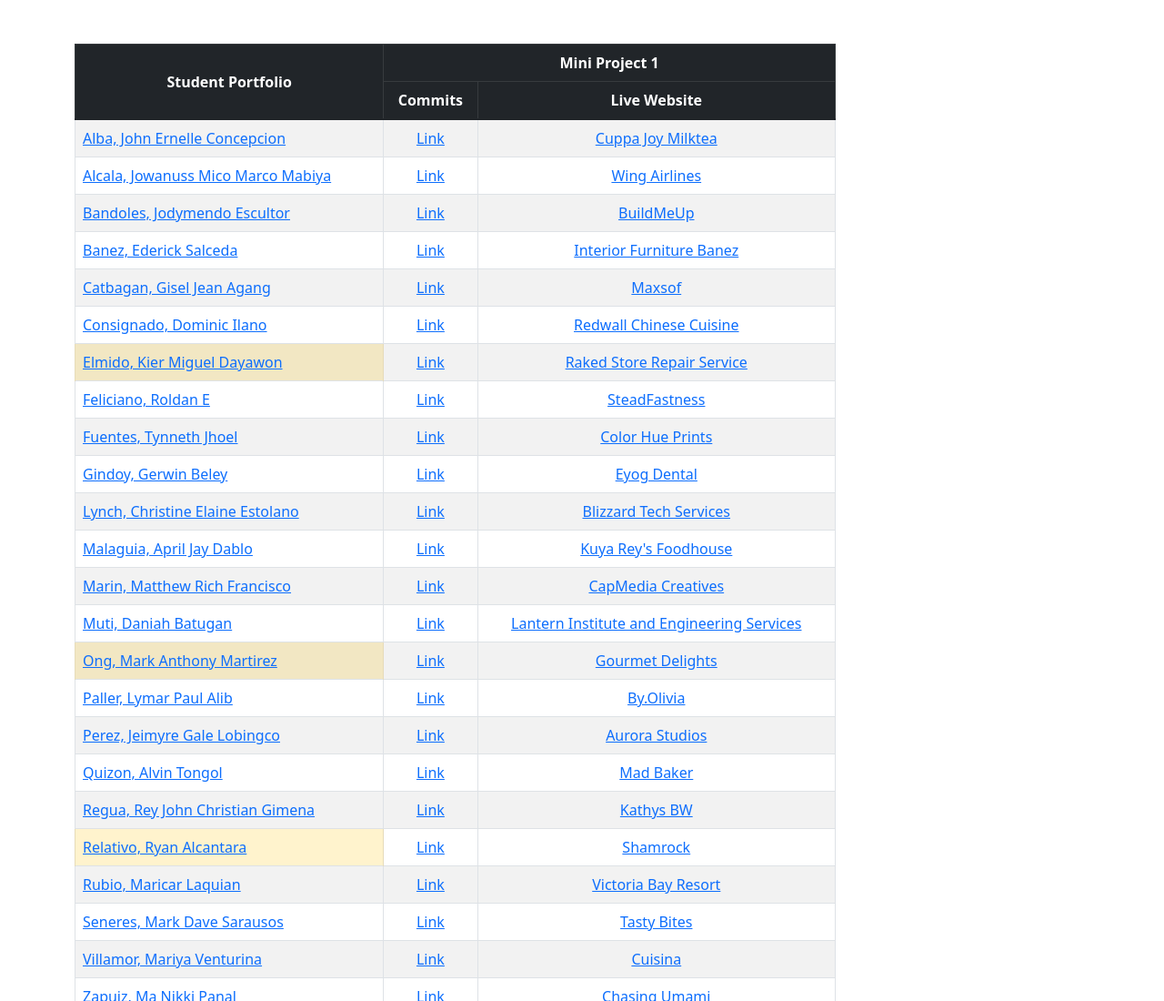
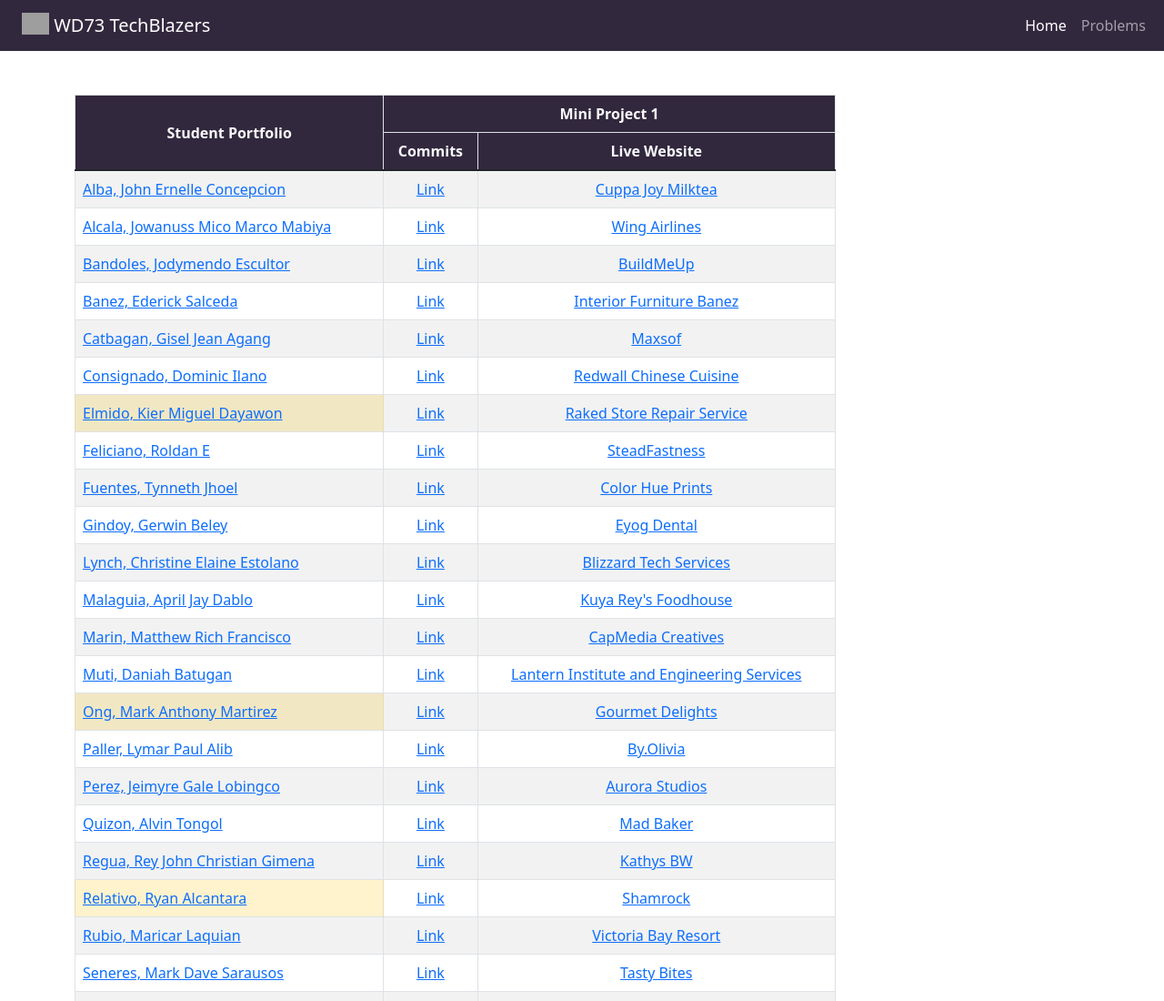
Before and after one commit to klanezurbano/simple-website, a plain HTML site: page index.html in a window 1280 px wide. Shown: the top 1100 px of the page at 91% size. Drawn offline with nearby package versions, Linux system fonts and the light colour scheme; grey boxes are pictures that could not be loaded.

Commit message:
:sparkles: Added navbar and violet color theme

```diff
--- a/index.html
+++ b/index.html
@@ -6,12 +6,39 @@
   <title>WD73 TechBlazers Student List</title>
   <link rel="icon" type="image/x-icon" href="./images/techblazers-logo.ico">
   <link href="https://cdn.jsdelivr.net/npm/bootstrap@5.2.3/dist/css/bootstrap.min.css" rel="stylesheet" integrity="sha384-rbsA2VBKQhggwzxH7pPCaAqO46MgnOM80zW1RWuH61DGLwZJEdK2Kadq2F9CUG65" crossorigin="anonymous">
+  <style>
+    .bg-techblazers {
+      background-color: #32283e;
+    }
+  </style>
 </head>
 
 <body>
+  <nav class="navbar navbar-expand-lg navbar-dark bg-techblazers">
+    <div class="container-fluid">
+      <div class="container-fluid">
+        <a class="navbar-brand" href="#">
+          <img src="./images/techblazers-logo.png" alt="Logo" width="30" height="24" class="d-inline-block align-text-top">
+          WD73 TechBlazers
+        </a>
+      </div><button class="navbar-toggler" type="button" data-bs-toggle="collapse" data-bs-target="#navbarNav" aria-controls="navbarNav" aria-expanded="false" aria-label="Toggle navigation">
+        <span class="navbar-toggler-icon"></span>
+      </button>
+      <div class="collapse navbar-collapse" id="navbarNav">
+        <ul class="navbar-nav">
+          <li class="nav-item">
+            <a class="nav-link active" aria-current="page" href="#">Home</a>
+          </li>
+          <li class="nav-item">
+            <a class="nav-link" href="#">Problems</a>
+          </li>
+        </ul>
+      </div>
+    </div>
+  </nav>
   <div class="container">
     <table class="table table-striped table-bordered table-hover w-75 my-5">
-      <thead class="table-dark align-middle text-center">
+      <thead class="bg-techblazers text-light align-middle text-center">
         <tr>
           <th rowspan="2">Student Portfolio</th>
           <th colspan="2">Mini Project 1</th>
```
Also changed, not shown: 1 other file.
